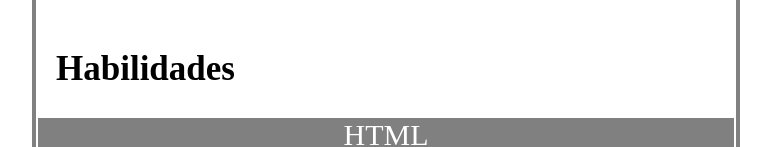
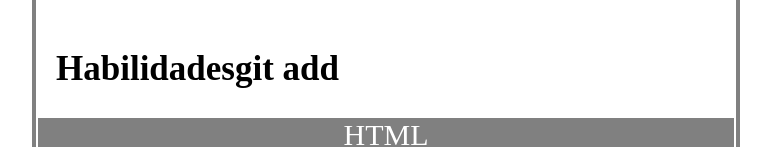
Before and after one commit to ZirtQuesadas/PrimerLayout, a plain HTML site: page coder-detail.html in a window 1280 px wide. Shown: the part 618-765 px from the top of the page, without its empty margins (254-1025 px from the left). Drawn offline with Linux system fonts and the light colour scheme.

Commit message:
Se añadió segunda hoja de html en modo preliminar. Tiene errore     s en la sección de Habilidades

```diff
--- a/coder-detail.html
+++ b/coder-detail.html
@@ -14,7 +14,7 @@
 		<h1>Nombre y Apellido</h1> <!--Necesita un mayor tamaño de letra. UPDATE: Listo!!-->
 		<p class="latin">Lorem ipsum dolor sit amet, consectetur adipisicing elit, sed do eiusmod tempor incididunt ut labore et dolore magna aliqua. Ut enim ad minim veniam, quis nostrud exercitation ullamco laboris nisi ut aliquip ex ea commodo consequat. Duis aute irure dolor in reprehenderit in voluptate velit esse cillum dolore eu fugiat nulla pariatur. Excepteur sint occaecat cupidatat non proident, sunt in culpa qui officia deserunt mollit anim id est laborum.</p>
 		<br>
-		<h2>Habilidades</h2>
+		<h2>Habilidadesgit add</h2>
 			<div class="fondogris">
 				<p class="txtbla izq">HTML</p>
 			</div>
```
